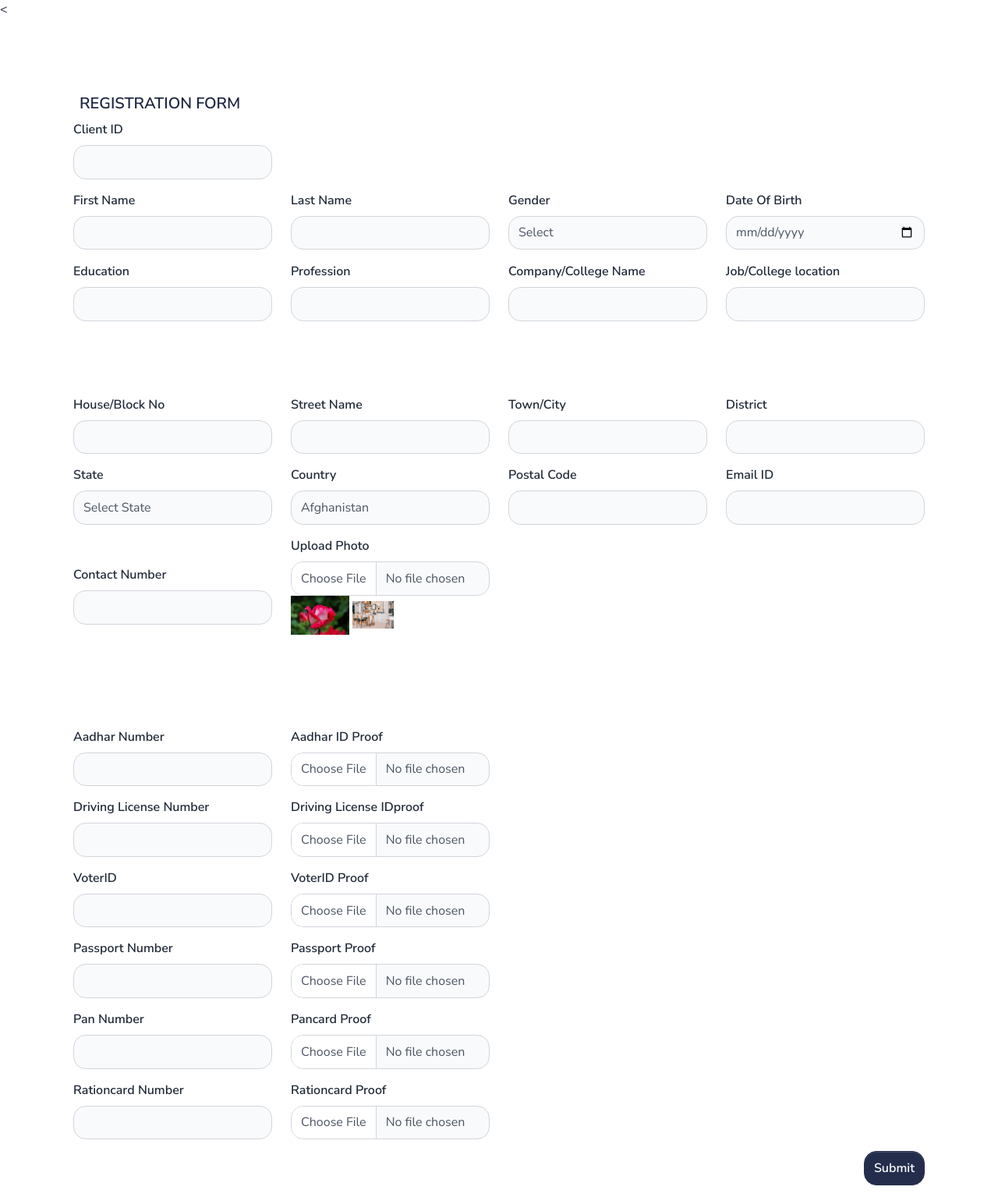
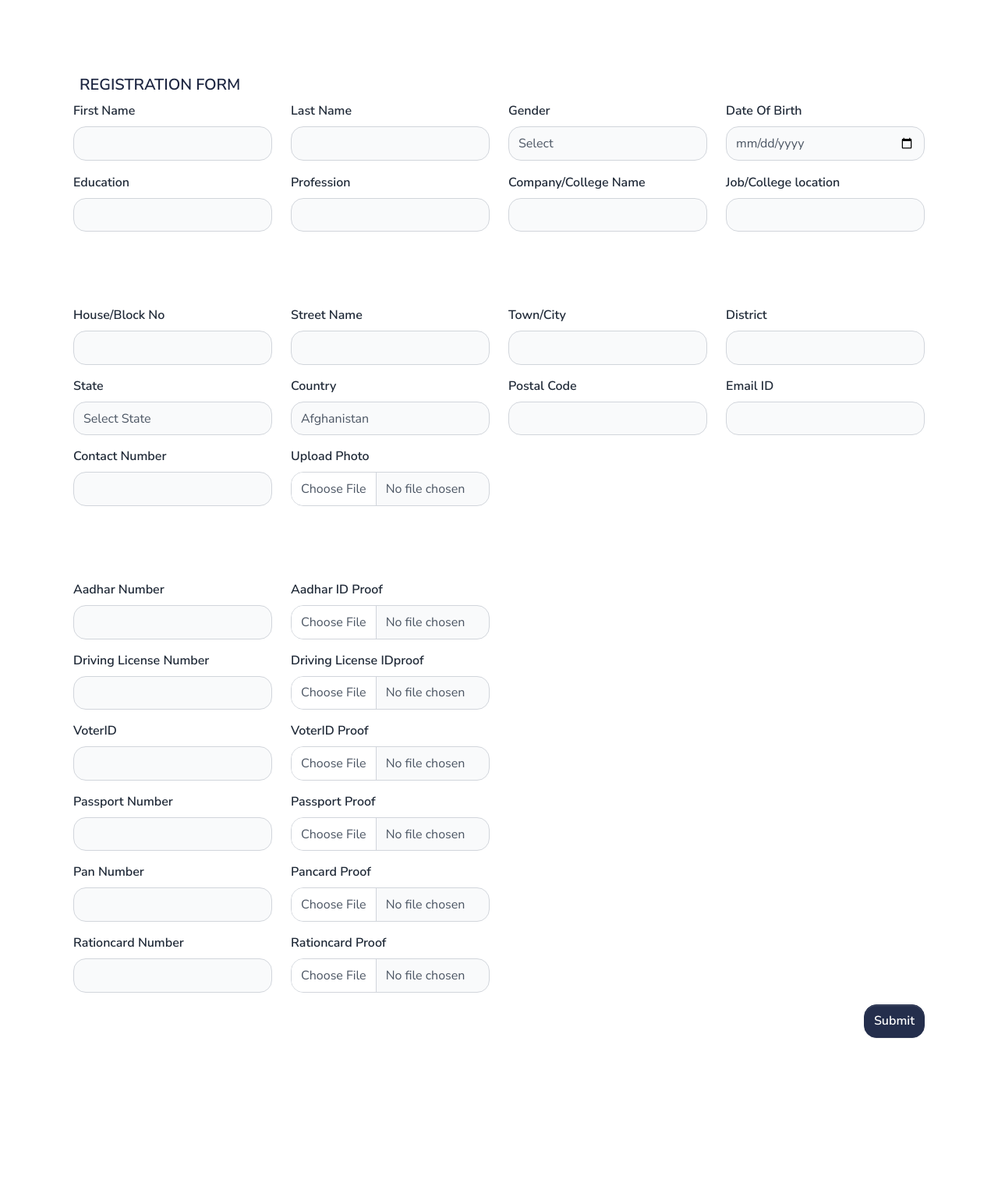
Before and after one commit to victoryuniverse100/djangopixel, a Django app: page /registration/ in a window 1280 px wide. Shown: the whole page at 78% size. After the commit the page ends 1332 px from the top, so only its background shows below. Run offline with Django 3.2, Linux system fonts and the light colour scheme; some libraries are stand-ins or nearby versions.

Commit message:
change templates

```diff
--- a/django-pixel-master/django-pixel-master/apps/templates/home/registration.html
+++ b/django-pixel-master/django-pixel-master/apps/templates/home/registration.html
@@ -10,7 +10,7 @@
 
     <main>
 
-<
+
 
         <div class="section section-md pb-0">
 
@@ -34,22 +34,7 @@
         <!-- Section -->
 
 
-    <div class="section section-md pt-0" style="padding-bottom:15px !important">
- <div class="container">
 
-                <div class="row">
-                   <div class="col-3 ">
-
-                        <div class="row align-items-center">
-                             <div class="col">
-                                 <label for="exampleInputEmail6">Client ID</label>
-                            <input type="text" class="form-control" name="client_id" id="client_id" >
-                            </div>
-                        </div>
-                   </div>
-                </div>
- </div>
-    </div>
 
     <div class="section section-md pt-0" style="padding-bottom:15px !important">
  <div class="container">
@@ -472,10 +457,9 @@
                             <div class="col">
                                     <label class="custom-file-label" for="exampleInputEmail6">Upload Photo</label>
                                 <input type="file" class="form-control" name="photo_upload" id="photo_upload" >
-                                <img class="navbar-brand-dark mb-4" height="50" src="{{ ASSETS_ROOT }}/image/aadhar.jpg"
-                        alt="Logo light">
-                                <img class="navbar-brand-dark mb-4" height="35" src="{{ ASSETS_ROOT }}/img/blog/image-1.jpg"
-                        alt="Logo light">
+
+
+
 
 
 
@@ -487,6 +471,7 @@
      </div>
 </div>
             </div>
+
 
             <div class="section pt-6" style="padding-bottom:15px !important">
 <div class="container">
```
